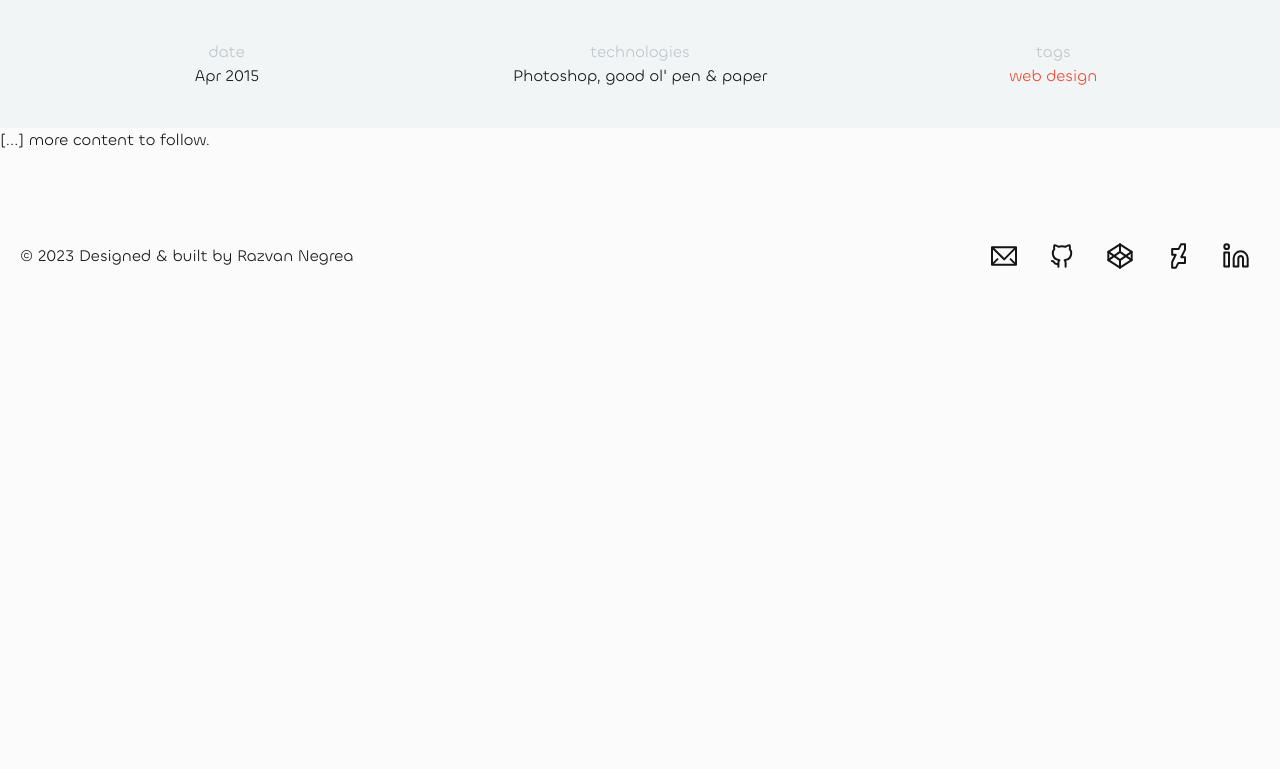
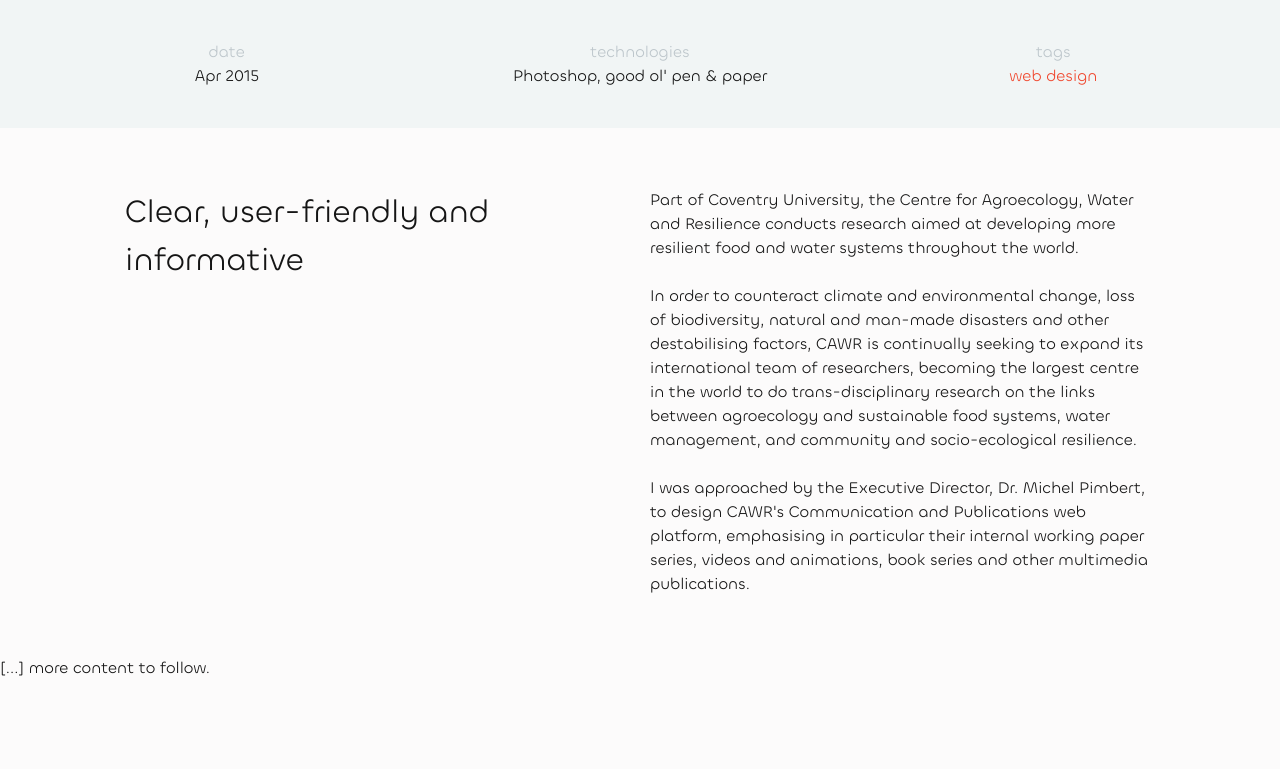
Before and after one commit to wolfpilot/wolfpilot.co, a Next.js app: page /cases/cawr in a window 1280 px wide. Shown: the part 798-1567 px from the top of the page. Before the commit the page ends 1098 px from the top, so only its background shows below. Built offline with nearby package versions, Linux system fonts and the light colour scheme.

Commit message:
Add Case summary

```diff
--- a/src/components/templates/CaseTemplate/CaseTemplate.tsx
+++ b/src/components/templates/CaseTemplate/CaseTemplate.tsx
@@ -1,7 +1,7 @@
 import { Fragment, useState } from "react"
 
 // Types
-import { Meta } from "@data/cases"
+import { PageData } from "@data/cases"
 
 // Styles
 import * as S from "@styles/pages/cases"
@@ -10,19 +10,26 @@ import { mq } from "@styles/utils/mediaQueries"
 // Components
 import Container from "@components/layout/Container/Container"
 import Heading from "@components/generic/Heading"
+import Text from "@components/generic/Text"
 import ImageLoader from "@components/loaders/ImageLoader/ImageLoader"
 
-export interface Props {
+export interface Props extends PageData {
   children: React.ReactNode
-  meta: Meta
 }
 
-const CaseLayout: React.FC<Props> = ({ children, meta }) => {
-  const { title, tagline, image, date, technologies, tags } = meta
+const CaseLayout: React.FC<Props> = ({ children, meta, summary }) => {
+  const { title, tagline, date, technologies, tags, image } = meta
 
   const [isHeroImgLoaded, setIsHeroImgLoaded] = useState<boolean>(false)
 
-  if (!title || !tagline || !image?.src || !image?.alt) {
+  if (
+    !title ||
+    !tagline ||
+    !image?.src ||
+    !image?.alt ||
+    !summary?.heading ||
+    !summary?.text
+  ) {
     return null
   }
 
@@ -106,6 +113,20 @@ const CaseLayout: React.FC<Props> = ({ children, meta }) => {
         </S.Hero>
       </S.Header>
 
+      <S.Summary>
+        <Container>
+          <S.SummaryContent>
+            <S.SummaryHeadingWrapper>
+              <Heading level="h3">{summary.heading}</Heading>
+            </S.SummaryHeadingWrapper>
+
+            <S.SummaryTextWrapper>
+              <Text>{summary.text}</Text>
+            </S.SummaryTextWrapper>
+          </S.SummaryContent>
+        </Container>
+      </S.Summary>
+
       <S.Content>{children}</S.Content>
     </S.Wrapper>
   )
--- a/src/data/cases/cawr.ts
+++ b/src/data/cases/cawr.ts
@@ -2,7 +2,7 @@
 import HeroImage from "/public/images/cases/cawr/hero.jpg"
 
 // Types
-import { Meta, PageData } from "./"
+import { Meta, Summary, PageData } from "./"
 
 export const meta: Meta = {
   title: "CAWR",
@@ -17,6 +17,16 @@ export const meta: Meta = {
   },
 }
 
+const summary: Summary = {
+  heading: "Clear, user-friendly and informative",
+  text: `Part of Coventry University, the Centre for Agroecology, Water and Resilience conducts research aimed at developing more resilient food and water systems throughout the world.
+
+    In order to counteract climate and environmental change, loss of biodiversity, natural and man-made disasters and other destabilising factors, CAWR is continually seeking to expand its international team of researchers, becoming the largest centre in the world to do trans-disciplinary research on the links between agroecology and sustainable food systems, water management, and community and socio-ecological resilience.
+
+    I was approached by the Executive Director, Dr. Michel Pimbert, to design CAWR's Communication and Publications web platform, emphasising in particular their internal working paper series, videos and animations, book series and other multimedia publications.`,
+}
+
 export const pageData: PageData = {
   meta,
+  summary,
 }
--- a/src/data/cases/index.ts
+++ b/src/data/cases/index.ts
@@ -22,8 +22,14 @@ export interface Meta {
   }
 }
 
+export interface Summary {
+  heading: string
+  text: string
+}
+
 export interface PageData {
   meta: Meta
+  summary: Summary
 }
 
 export const data: Record<string, PageData> = {
--- a/src/pages/cases/cawr.tsx
+++ b/src/pages/cases/cawr.tsx
@@ -7,7 +7,7 @@ import { pageData } from "@data/cases/cawr"
 import CaseLayout from "@components/templates/CaseTemplate/CaseTemplate"
 
 const WolfPilotPage: NextPage = () => (
-  <CaseLayout meta={pageData.meta}>[...] more content to follow.</CaseLayout>
+  <CaseLayout {...pageData}>[...] more content to follow.</CaseLayout>
 )
 
 export default WolfPilotPage
--- a/src/pages/cases/retrocade.tsx
+++ b/src/pages/cases/retrocade.tsx
@@ -7,7 +7,7 @@ import { pageData } from "@data/cases/retrocade"
 import CaseLayout from "@components/templates/CaseTemplate/CaseTemplate"
 
 const WolfPilotPage: NextPage = () => (
-  <CaseLayout meta={pageData.meta}>[...] more content to follow.</CaseLayout>
+  <CaseLayout {...pageData}>[...] more content to follow.</CaseLayout>
 )
 
 export default WolfPilotPage
--- a/src/pages/cases/wolf-pilot.tsx
+++ b/src/pages/cases/wolf-pilot.tsx
@@ -7,7 +7,7 @@ import { pageData } from "@data/cases/wolfPilot"
 import CaseLayout from "@components/templates/CaseTemplate/CaseTemplate"
 
 const WolfPilotPage: NextPage = () => (
-  <CaseLayout meta={pageData.meta}>[...] more content to follow.</CaseLayout>
+  <CaseLayout {...pageData}>[...] more content to follow.</CaseLayout>
 )
 
 export default WolfPilotPage
--- a/src/styles/pages/cases.ts
+++ b/src/styles/pages/cases.ts
@@ -21,6 +21,7 @@ export const Wrapper = styled.article`
 export const Header = styled.header``
 
 export const Hero = styled.div`
+  margin-bottom: var(--spacing-block);
   background-color: var(--c-neutral5);
 `
 
@@ -86,4 +87,40 @@ export const HeroInfoLink = styled(Link)`
   ${textStyles.hyperlink};
 `
 
+export const Summary = styled.div`
+  margin-bottom: var(--spacing-block);
+`
+
+export const SummaryContent = styled.div`
+  ${mq.from.M`
+    display: flex;
+    justify-content: space-between;
+  `}
+
+  ${mq.from.L`
+    padding-left: calc(var(--grid-column-size) + var(--grid-gutter-size));
+    padding-right: calc(var(--grid-column-size) + var(--grid-gutter-size));
+  `}
+`
+
+export const SummaryHeadingWrapper = styled.div`
+  ${mq.from.M`
+    width: calc(2 * var(--grid-column-size) + 1 * var(--grid-gutter-size));
+  `}
+
+  ${mq.from.L`
+    width: calc(4 * var(--grid-column-size) + 4 * var(--grid-gutter-size));
+  `}
+`
+
+export const SummaryTextWrapper = styled.div`
+  ${mq.from.M`
+    width: calc(3 * var(--grid-column-size) + 2 * var(--grid-gutter-size));
+  `}
+
+  ${mq.from.L`
+    width: calc(5 * var(--grid-column-size) + 4 * var(--grid-gutter-size));
+  `}
+`
+
 export const Content = styled.div``
--- a/src/styles/textStyles.ts
+++ b/src/styles/textStyles.ts
@@ -49,7 +49,7 @@ export const textStyles = {
   `,
   headingM: css`
     font-size: 32px;
-    line-height: 1.15;
+    line-height: 1.25;
 
     ${mq.from.S`
       font-size: 40px;
@@ -65,7 +65,7 @@ export const textStyles = {
   `,
   headingS: css`
     font-size: 20px;
-    line-height: 1.15;
+    line-height: 1.5;
 
     ${mq.from.S`
       font-size: 22px;
```
Also changed, not shown: src/data/cases/retrocade.ts (+9 -3 lines), src/data/cases/wolfPilot.ts (+8 -1 lines).
